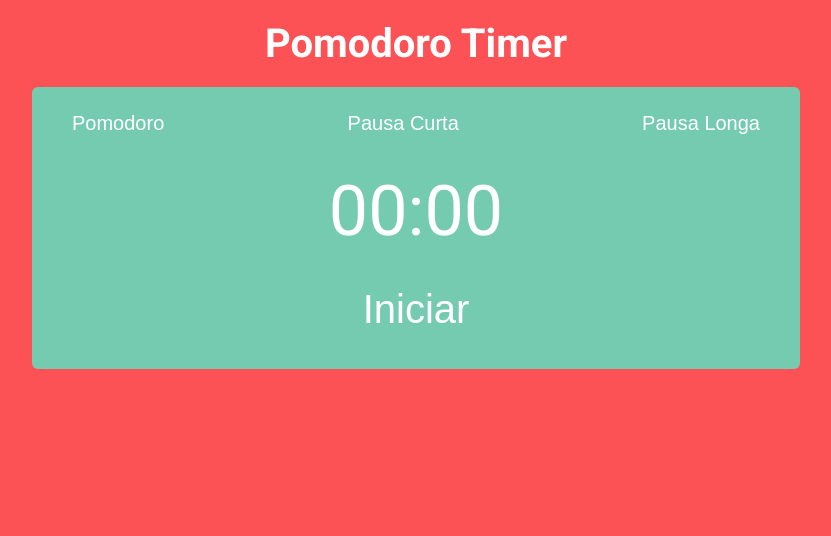
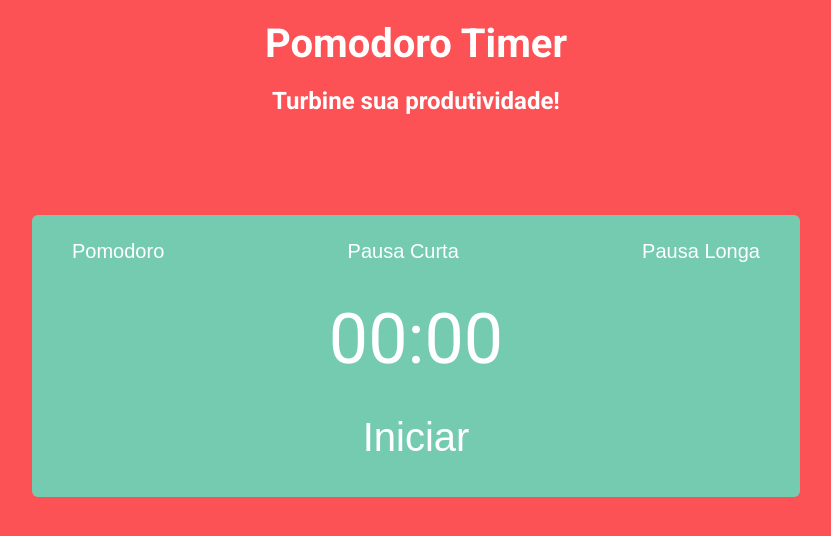
Before and after one commit to rooxalot-dev/pomodoro-clock, a Next.js app: page / in a window 1280 px wide. Shown: the top 536 px of the page, without its empty margins (224-1055 px from the left). Built offline with nearby package versions, Linux system fonts and the light colour scheme; no server answers.

Commit message:
favicon e ajustes seo

```diff
--- a/next.config.js
+++ b/next.config.js
@@ -1,5 +1,7 @@
 module.exports = {
     webpack(config, options) {
+      const { isServer } = options;
+
       config.module.rules.push({
         test: /\.(ogg|mp3|wav|mpe?g)$/i,
         use: {
@@ -11,6 +13,22 @@ module.exports = {
             esModule: false,
           },
         },
+      },
+      {
+        test: /\.(png|jpg|jpe?g)$/i,
+        use: [
+          {
+            loader: require.resolve('url-loader'),
+            options: {
+              limit: config.inlineImageLimit,
+              fallback: require.resolve('file-loader'),
+              publicPath: `${config.assetPrefix}/_next/static/images/`,
+              outputPath: `${isServer ? '../' : ''}static/images/`,
+              name: '[name]-[hash].[ext]',
+              esModule: config.esModule || false,
+            },
+          },
+        ],
       });
       return config;
     },
--- a/src/components/Timer/styles.ts
+++ b/src/components/Timer/styles.ts
@@ -1,6 +1,7 @@
 import styled from 'styled-components';
 
 export const Container = styled.div`
+    margin-top: 100px;
     padding: 15px 30px;
     background-color: ${props => props.theme.secondary};
     border-radius: 6px;
--- a/src/pages/_document.tsx
+++ b/src/pages/_document.tsx
@@ -1,5 +1,7 @@
 import Document, { Html, Head, Main, NextScript } from 'next/document';
 import { ServerStyleSheet } from 'styled-components';
+
+import favicon from '../../public/favicon.png';
 
 export default class MyDocument extends Document {
   static async getInitialProps(ctx) {
@@ -33,7 +35,10 @@ export default class MyDocument extends Document {
       <Html lang="pt">
         <Head>
           <meta charSet="utf-8"/>
-          <meta name="description" content="Um timer utilizando-se da metodologia Pomodoro. Separe suas tarefas e turbine sua produtividade!"/>
+          <meta name="description" content="Separe suas tarefas do dia-a-dia com um timer personalizado com a metodologia Pomodoro. Comece agora a turbinar a sua produtividade!"/>
+          <meta name="keywords" content="pomodoro, timer, relogio, cronometro, produtividade, 1980, metodologia"/>
+          <meta name="robots" content="index, follow"/>
+          <link rel="icon" type="image/png" href={favicon}/>
           <link rel="preconnect" href="https://fonts.gstatic.com"/>
           <link href="https://fonts.googleapis.com/css2?family=Roboto:wght@100;400;700;900&display=swap" rel="stylesheet"></link>
           <title>Pomodoro Timer - Turbine sua produtividade!</title>
--- a/src/pages/index.tsx
+++ b/src/pages/index.tsx
@@ -1,11 +1,12 @@
 import Timer from "../components/Timer";
 
-import { Container, Title } from '../styles/index';
+import { Container, Title, Subtitle } from '../styles/index';
 
 export default function Home() {
   return (
     <Container>
       <Title>Pomodoro Timer</Title>
+      <Subtitle>Turbine sua produtividade!</Subtitle>
       <Timer></Timer>
     </Container>
   );
--- a/src/styles/index/index.tsx
+++ b/src/styles/index/index.tsx
@@ -12,3 +12,9 @@ export const Title = styled.h1`
     text-align: center;
     margin: 20px 0;
 `;
+
+export const Subtitle = styled.h2`
+    font-size: 24px;
+    text-align: center;
+    margin: 20px 0;
+`;
```
Also changed, not shown: public/favicon.png (added), 1 other file (tests, documents, lock files or other folders).
